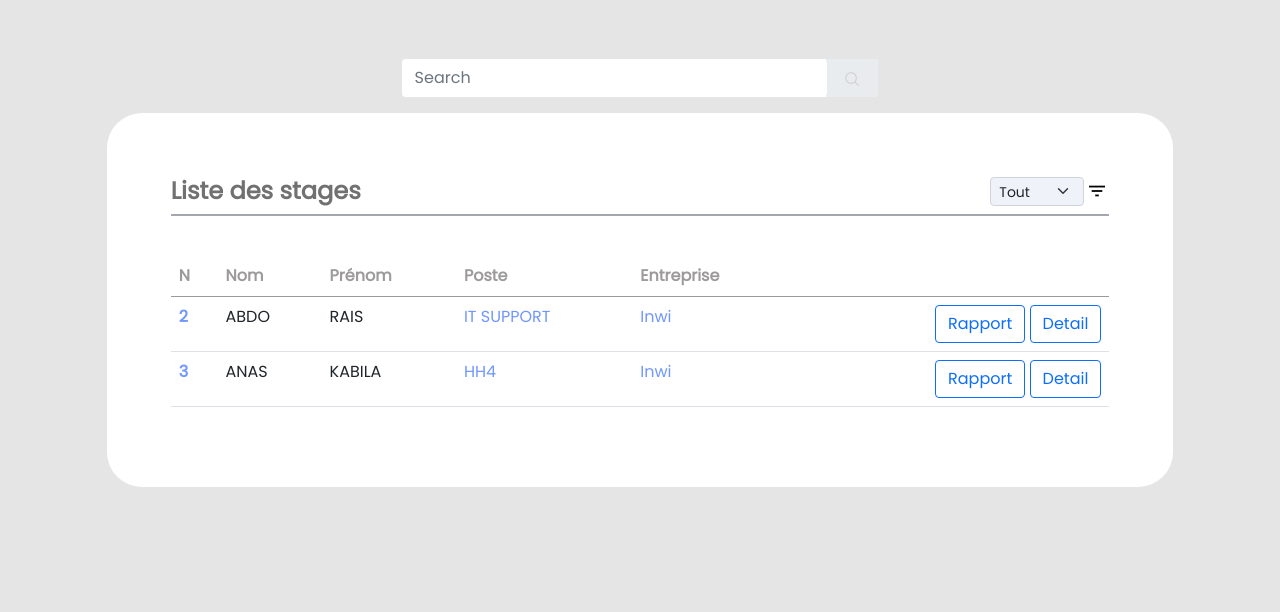
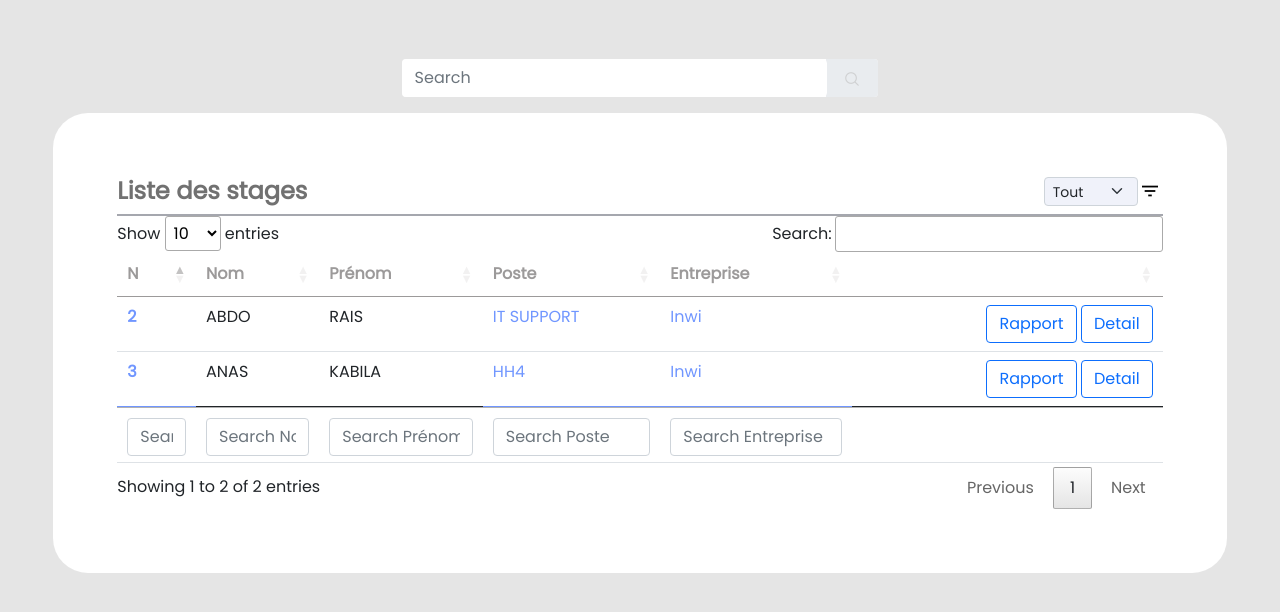
Before and after one commit to AbdoAitrais/Web_Project, a PHP site: page /pages/Historique.php in a window 1280 px wide. Shown: the part 57-669 px from the top of the page. Run offline with PHP 8.4, Linux system fonts and the light colour scheme; a user stored in the database is signed in; data comes from the database, SQL or seed files in the repository; some libraries are stand-ins or nearby versions.

Commit message:
dataTable responsive

```diff
--- a/pages/Historique.php
+++ b/pages/Historique.php
@@ -56,6 +56,9 @@
     rel="stylesheet"
     integrity="sha384-EVSTQN3/azprG1Anm3QDgpJLIm9Nao0Yz1ztcQTwFspd3yD65VohhpuuCOmLASjC"
     crossorigin="anonymous">
+    <script src="https://ajax.googleapis.com/ajax/libs/jquery/3.6.0/jquery.min.js"></script>
+    <link rel="stylesheet" href="https://cdn.datatables.net/1.12.1/css/jquery.dataTables.min.css">
+	<script type="text/javascript" language="javascript" src="//cdn.datatables.net/1.12.1/js/jquery.dataTables.min.js"></script>
     <title>Historique</title>
 </head>
 <body>
@@ -148,7 +151,7 @@
 
 
         <div class="row">
-            <div class="col-md-10 elm pub_col" style=" background: #FFFFFF !important;
+            <div class="col-md-11 elm pub_col" style=" background: #FFFFFF !important;
                         border-radius: 35px !important; padding: 5%;">
 
                   <div class="tableHead" >
@@ -202,7 +205,7 @@
                 </form>
 
 
-                <table class="table">
+                <table class="table" id="Table_Histo">
                     <thead>
                       <tr>
                         <th scope="col">N</th>
@@ -234,6 +237,14 @@
                     <?php endforeach; ?>
 
                     </tbody>
+                    <tfoot>
+                        <th scope="col">N</th>
+                        <th scope="col">Nom</th>
+                        <th scope="col">Prénom</th>
+                        <th scope="col">Poste</th>
+                        <th scope="col">Entreprise</th>
+                        <th scope="col"></th>
+                    </tfoot>
                   </table>
               </div>
           </div>
@@ -255,10 +266,30 @@
 
 <script>
 
-  function changeFunc()
-  {
-    document.getElementById("form").submit();
-  }
+  $(document).ready( function () {
+    var dataTable = $('#Table_Histo').DataTable();
+
+
+
+    $('#Table_Histo tfoot tr th').each(function () {
+    var title = $('#Table_Histo thead tr th').eq($(this).index()).text();
+    if(title != "")
+    {
+      $(this).html('<input type="text" class="form-control" aria-label="Username" aria-describedby="basic-addon1" placeholder="Search ' + title + '" />');
+    }
+
+    });
+
+    dataTable.columns().every(function () {
+        var dataTableColumn = this;
+
+        $(this.footer()).find('input').on('keyup change', function () {
+            dataTableColumn.search(this.value).draw();
+        });
+    });
+
+    }
+    )
 
 
 </script>
--- a/pages/Liste_Enseignant_Resp.php
+++ b/pages/Liste_Enseignant_Resp.php
@@ -186,7 +186,7 @@
     var title = $('#Table_Ens thead tr th').eq($(this).index()).text();
     if(title != "")
     {
-      $(this).html('<input type="text" placeholder="Search ' + title + '" />');
+      $(this).html('<input type="text" class="form-control" aria-label="Username" aria-describedby="basic-addon1" placeholder="Search ' + title + '" />');
     }
 
     });
--- a/pages/Liste_Etudiant_Resp.php
+++ b/pages/Liste_Etudiant_Resp.php
@@ -261,7 +261,7 @@
     var title = $('#Table_Etu thead tr th').eq($(this).index()).text();
     if(title != "")
     {
-      $(this).html('<input type="text" placeholder="Search ' + title + '" />');
+      $(this).html('<input type="text" class="form-control" aria-label="Username" aria-describedby="basic-addon1" placeholder="Search ' + title + '" />');
     }
 
     });
```
